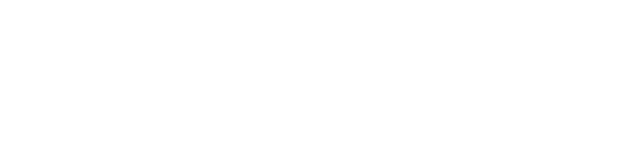
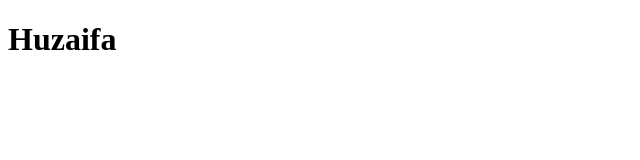
Before and after one commit to Huzaifa-Ali-Khan/JavaScript-BootCamp, a plain HTML site: page New folder/index.html in a window 1280 px wide. Shown: the whole page, without its empty margins (0-640 px from the left). Drawn offline with Linux system fonts and the light colour scheme.

Commit message:
initial commit

```diff
--- a/New folder/index.html
+++ b/New folder/index.html
@@ -5,5 +5,7 @@
     <meta name="viewport" content="width=device-width, initial-scale=1.0" />
     <title>Document</title>
   </head>
-  <body></body>
+  <body>
+    <h1>Huzaifa</h1>
+  </body>
 </html>
```
